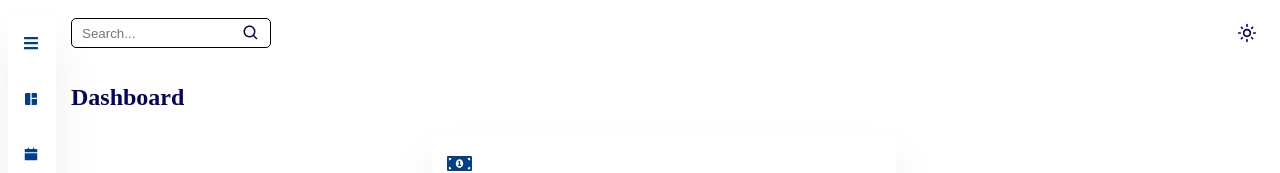
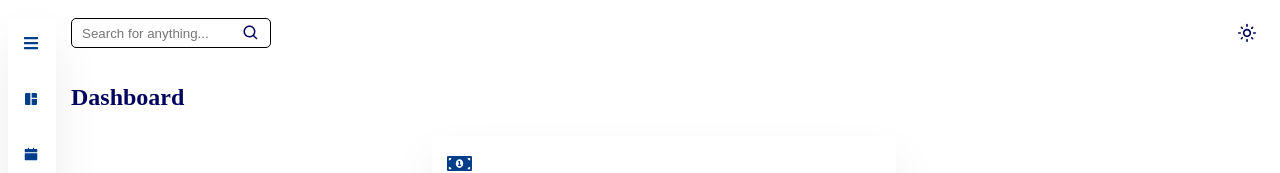
Before and after one commit to Doubting-Thomas/admin-dashboard, a React (Create React App) app: page /dashboard in a window 1280 px wide. Shown: the top 173 px of the page. Built offline with nearby package versions, Linux system fonts and the light colour scheme; the HTML template or start-up script is replaced by a standard one.

Commit message:
feat: placeholder text for search bar

```diff
--- a/src/components/Topbar/Topbar.jsx
+++ b/src/components/Topbar/Topbar.jsx
@@ -10,7 +10,7 @@ const Topbar = () => {
         <input
           type="text"
           className={css.topbar__input}
-          placeholder="Search..."
+          placeholder="Search for anything..."
         />
 
         <BiSearch size={20} />
```
